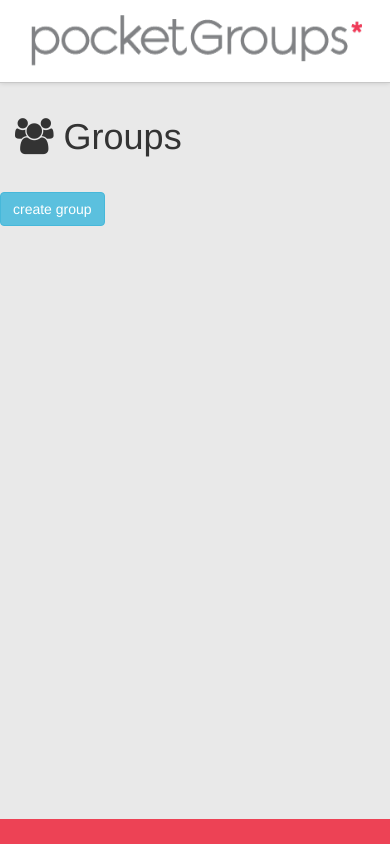
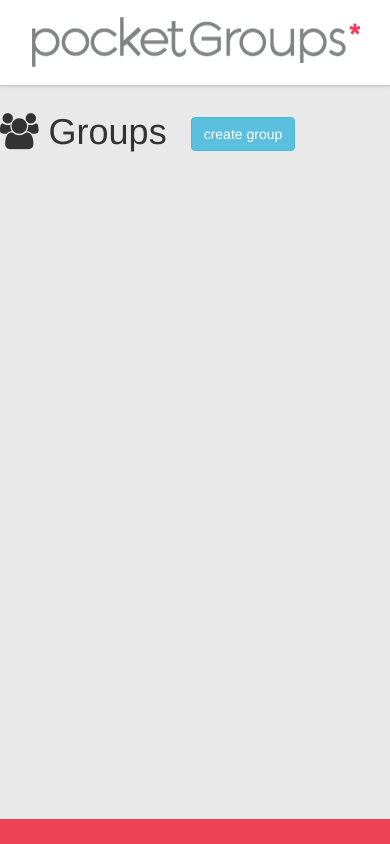
Before and after one commit to filipeximenes/pocketgroups, a Django app: page /groups/ in a window 390 px wide. Run offline with Django 3.2, Linux system fonts and the light colour scheme; the visitor is signed in with stand-in values (Sample User, id 1); data that the repository does not hold is empty; parts of the project's set-up code (start-up, migrations or seed data) failed here and were passed over.

Commit message:
adding responsive layout

```diff
--- a/core/static/css/app.css
+++ b/core/static/css/app.css
@@ -3,10 +3,11 @@ html {
   min-height: 100%; }
 
 body {
-  margin-top: 83px; }
+  margin-top: 78px; }
 
 .navbar-brand img {
-  width: 332px; }
+  width: 332px;
+  display: inherit; }
 
 .header-global {
   -moz-box-shadow: 0 0 5px rgba(0, 0, 0, 0.15);
@@ -50,6 +51,11 @@ body {
     margin: 0;
     font-size: 4.5em;
     font-weight: 700; }
+  @media (max-width: 450px) {
+    .vert-text a {
+      display: none; }
+    .vert-text h1 {
+      width: 100%; } }
 
 .description h4 {
   font-size: 20px;
@@ -103,6 +109,11 @@ body {
 .title-groups {
   padding-top: 1em;
   padding-bottom: 2em; }
+  .title-groups .title {
+    width: auto;
+    float: left; }
+  .title-groups h1 {
+    margin-right: 24px; }
 
 .new-group {
   padding-top: 25px;
--- a/core/templates/base.html
+++ b/core/templates/base.html
@@ -21,7 +21,7 @@
     <div class="navbar navbar-fixed-top header-global " role="navigation">
         <div class="container">
           <div class="navbar-header">
-            <a class="navbar-brand" href="{% url 'index' %}"><img src="{% static 'img/pocketgroup_logo2.png' %}"></a>
+            <a class="navbar-brand" href="{% url 'index' %}"><img class="img-responsive" src="{% static 'img/pocketgroup_logo3.png' %}"></a>
           </div>
         </div>
     </div>
--- a/core/templates/groups/list.html
+++ b/core/templates/groups/list.html
@@ -10,19 +10,15 @@ body {
 {% block content %}
     <div class="container">
         <div class="row title-groups">
-            <div class="col-md-3">
+            <div class="title">
                 <h1><i class="icon-group"></i> Groups</h1>
             </div>
-            <div class="col-md-2 new-group">
+            <div class="col-md-2 col-sm-2 col-xs-3 new-group">
                 <a href="{% url 'groups:create' %}">
                     <button type="button" class="btn btn-info">create group</button>
                 </a>
             </div>
         </div>
-
-
-        <div class="row">
-            <ul>
         {% for group in pocket_groups.all %}
         <div class="panel panel-default">
           <div class="panel-body">
@@ -34,7 +30,5 @@ body {
           </div>
         </div>
         {% endfor %}
-            </ul>
-        </div>
     </div>
 {% endblock %}
```
Also changed, not shown: core/static/sass/style.scss (+21 -1 lines), core/static/img/pocketgroup_logo3.png (added). Lines whose indentation alone changed are shown as unchanged.
